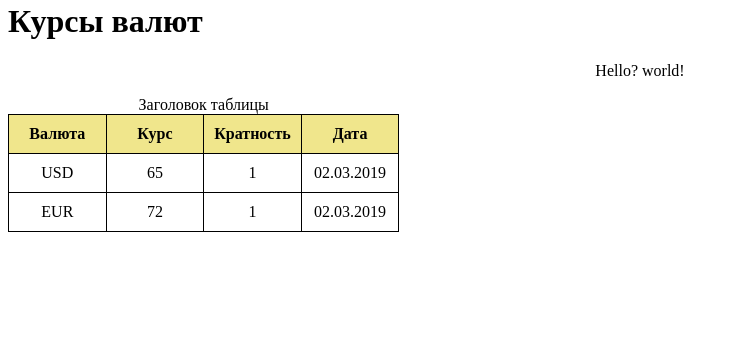
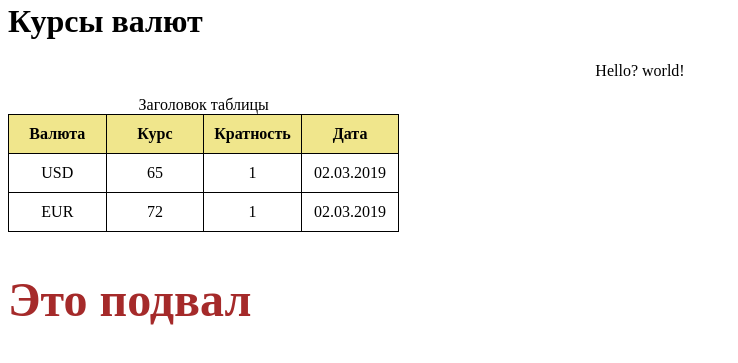
Before and after one commit to harisov-r/test-html, a plain HTML site: page index.html in a window 1280 px wide. Shown: the part 103-466 px from the top of the page, without its empty margins (0-738 px from the left). Drawn offline with Linux system fonts and the light colour scheme.

Commit message:
Подвал коричневыми буквами

```diff
--- a/index.html
+++ b/index.html
@@ -37,7 +37,9 @@
             </tr>
         </table>
     </main>
-
+    <footer>
+        <h2>Это подвал</h2>
+    </footer>
 
 </body>
 </html>
--- a/style.css
+++ b/style.css
@@ -24,3 +24,8 @@ p {
 .logo {
     text-align: left;
 }
+
+h2 {
+    font-size: 48px;
+    color: brown;
+}
```
